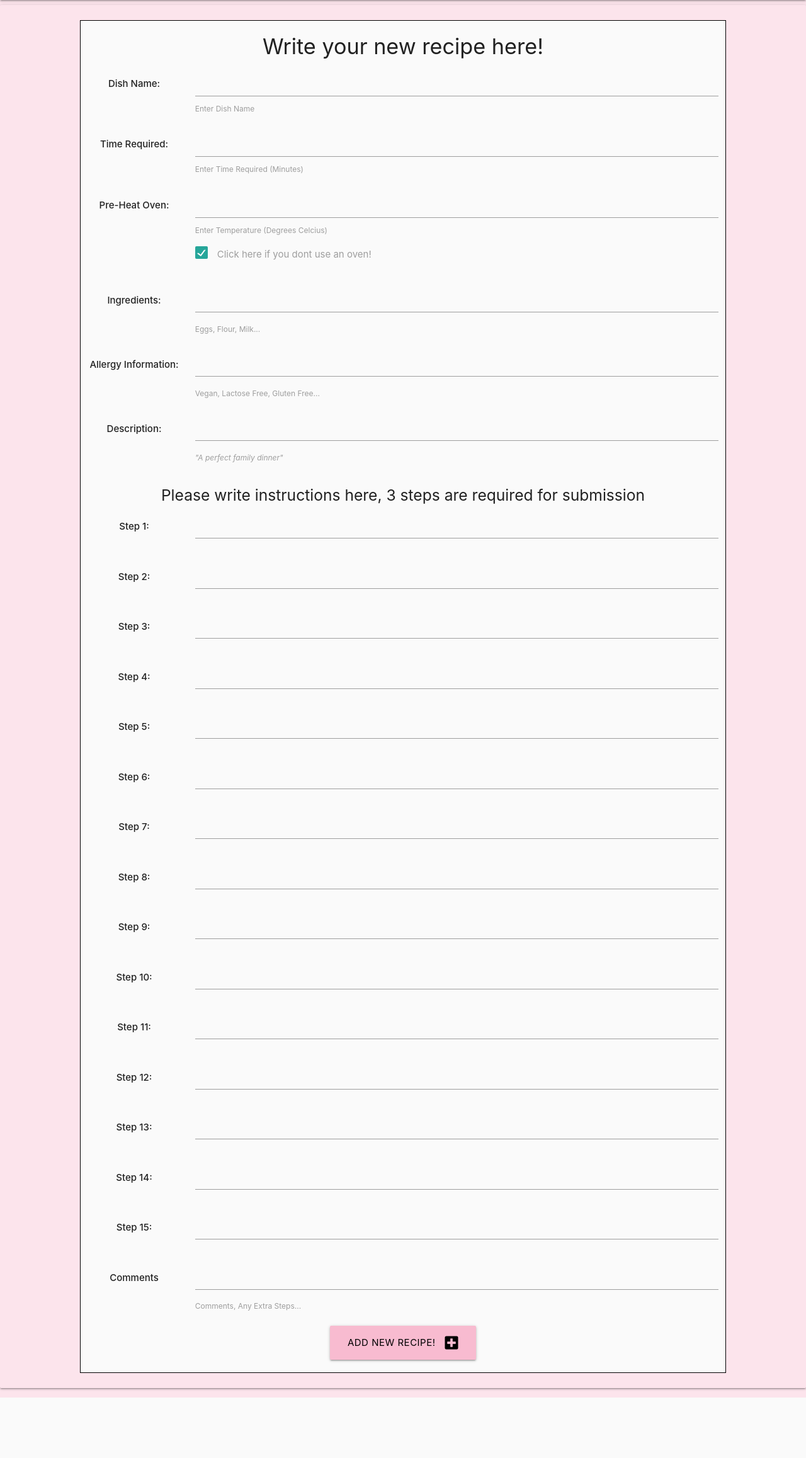
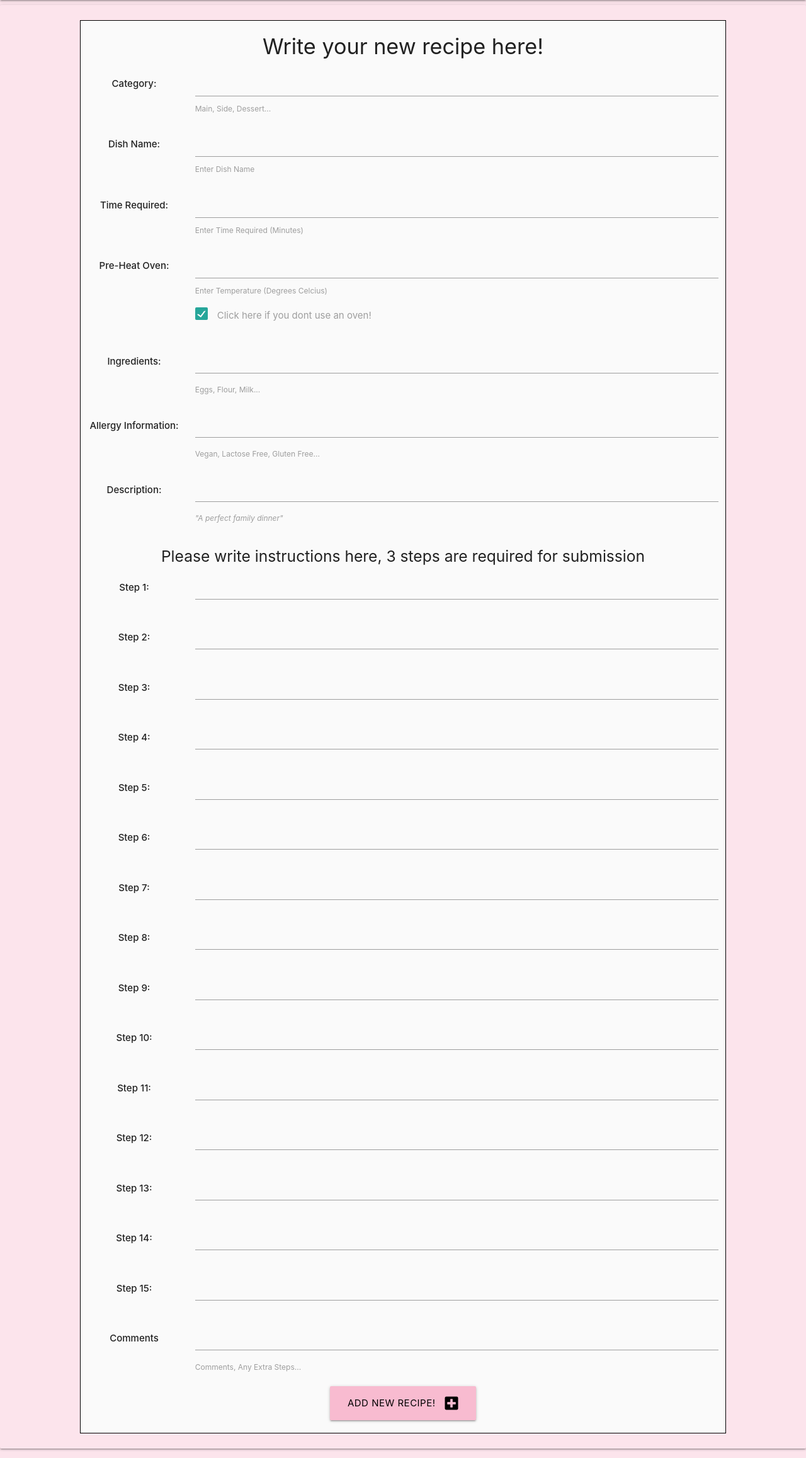
Before and after one commit to coolusername244/recipe-blog, a Flask app: page /add-recipe in a window 1280 px wide. Shown: the part 64-2379 px from the top of the page at 63% size. Before the commit the page ends 2283 px from the top, so only its background shows below. Run offline with Flask 2, Linux system fonts and the light colour scheme; some libraries are stand-ins or nearby versions.

Commit message:
Set up page for full recipe and tested form functionality and fixed

```diff
--- a/app.py
+++ b/app.py
@@ -24,8 +24,17 @@ def index():
 
 @app.route("/recipes")
 def recipes():
-    recipes = mongo.db.recipes.find()
+    recipes = list(mongo.db.recipes.find())
     return render_template("recipes.html", recipes=recipes)
+
+
+@app.route("/full_recipe/<recipe_id>")
+def full_recipe(recipe_id):
+    recipe_id = mongo.db.recipes.find_one({"_id": ObjectId(recipe_id)})
+    full_recipe = list(mongo.db.recipes.find(recipe_id))
+    return render_template(
+        "full_recipe.html", recipe=recipe_id, full_recipe=full_recipe
+        )
 
 
 @app.route("/add-recipe", methods=["GET", "POST"])
@@ -60,6 +69,7 @@ def add_recipe():
         return redirect(url_for("recipes"))
     return render_template("add_recipe.html")
 
+
 if __name__ == "__main__":
     app.run(host=os.environ.get("IP"),
             port=int(os.environ.get("PORT")),
--- a/templates/add_recipe.html
+++ b/templates/add_recipe.html
@@ -6,6 +6,17 @@
                     <h4>
                         Write your new recipe here!
                     </h4>
+                </div>
+                <!-- category -->
+                <div class="row">
+                    <div class="input-field col s2 center">
+                        <strong class="">Category:</strong>
+                    </div>
+                    <div class="div col s10">
+                        <input id="category" name="category" maxlength="50"
+                            type="text" class="validate" required>
+                        <label for="category">Main, Side, Dessert...</label>
+                    </div>
                 </div>
                 <!-- dish name -->
                 <div class="row">
@@ -36,7 +47,7 @@
                     </div>
                     <div class="div col s10">
                         <input id="preheat_oven" name="preheat_oven" minlength="5" maxlength="50"
-                            type="number" class="validate" required>
+                            type="number" class="validate">
                         <label for="preheat_oven">Enter Temperature (Degrees Celcius)</label>
                             <p>
                                 <label>
@@ -53,8 +64,7 @@
                         <strong class="">Ingredients:</strong>
                     </div>
                     <div class="div col s10">
-                        <textarea id="ingredients" name="ingredients" minlength="5"
-                            maxlength="200" class="materialize-textarea validate required"></textarea>
+                        <textarea id="ingredients" name="ingredients" minlength="5" class="materialize-textarea validate required"></textarea>
                         <label for="ingredients">Eggs, Flour, Milk...</label>
                     </div>
                 </div>
@@ -65,7 +75,7 @@
                     </div>
                     <div class="div col s10">
                         <textarea id="allergy_info" name="allergy_info" minlength="5"
-                            maxlength="200" class="materialize-textarea validate required"></textarea>
+                             class="materialize-textarea validate required"></textarea>
                         <label for="allergy_info">Vegan, Lactose Free, Gluten Free...</label>
                     </div>
                 </div>
@@ -75,9 +85,9 @@
                         <strong class="">Description:</strong>
                     </div>
                     <div class="div col s10">
-                        <textarea id="allergy_info" name="allergy_info" minlength="5"
-                            maxlength="200" class="materialize-textarea validate required"></textarea>
-                        <label for="allergy_info"><em>"A perfect family dinner"</em></label>
+                        <textarea id="description" name="description" minlength="5"
+                             class="materialize-textarea validate required"></textarea>
+                        <label for="description"><em>"A perfect family dinner"</em></label>
                     </div>
                 </div>
                 <!-- steps -->
@@ -91,7 +101,7 @@
                     </div>
                     <div class="div col s10">
                         <textarea id="step_one" name="step_one" minlength="5"
-                            maxlength="200" class="materialize-textarea validate required"></textarea>
+                             class="materialize-textarea validate required"></textarea>
                         <label for="step_one"></label>
                     </div>
                 </div>
@@ -102,7 +112,7 @@
                     </div>
                     <div class="div col s10">
                         <textarea id="step_two" name="step_two" minlength="5"
-                            maxlength="200" class="materialize-textarea validate required"></textarea>
+                             class="materialize-textarea validate required"></textarea>
                         <label for="step_two"></label>
                     </div>
                 </div>
@@ -113,7 +123,7 @@
                     </div>
                     <div class="div col s10">
                         <textarea id="step_three" name="step_three" minlength="5"
-                            maxlength="200" class="materialize-textarea validate required"></textarea>
+                             class="materialize-textarea validate required"></textarea>
                         <label for="step_three"></label>
                     </div>
                 </div>
@@ -124,7 +134,7 @@
                     </div>
                     <div class="div col s10">
                         <textarea id="step_four" name="step_four" minlength="5"
-                            maxlength="200" class="materialize-textarea validate"></textarea>
+                             class="materialize-textarea validate"></textarea>
                         <label for="step_four"></label>
                     </div>
                 </div>
@@ -135,7 +145,7 @@
                     </div>
                     <div class="div col s10">
                         <textarea id="step_five" name="step_five" minlength="5"
-                            maxlength="200" class="materialize-textarea validate"></textarea>
+                             class="materialize-textarea validate"></textarea>
                         <label for="step_five"></label>
                     </div>
                 </div>
@@ -146,7 +156,7 @@
                     </div>
                     <div class="div col s10">
                         <textarea id="step_six" name="step_six" minlength="5"
-                            maxlength="200" class="materialize-textarea validate"></textarea>
+                             class="materialize-textarea validate"></textarea>
                         <label for="step_six"></label>
                     </div>
                 </div>
@@ -157,7 +167,7 @@
                     </div>
                     <div class="div col s10">
                         <textarea id="step_seven" name="step_seven" minlength="5"
-                            maxlength="200" class="materialize-textarea validate"></textarea>
+                             class="materialize-textarea validate"></textarea>
                         <label for="step_seven"></label>
                     </div>
                 </div>
@@ -168,7 +178,7 @@
                     </div>
                     <div class="div col s10">
                         <textarea id="step_eight" name="step_eight" minlength="5"
-                            maxlength="200" class="materialize-textarea validate"></textarea>
+                             class="materialize-textarea validate"></textarea>
                         <label for="step_eight"></label>
                     </div>
                 </div>
@@ -179,7 +189,7 @@
                     </div>
                     <div class="div col s10">
                         <textarea id="step_nine" name="step_nine" minlength="5"
-                            maxlength="200" class="materialize-textarea validate"></textarea>
+                             class="materialize-textarea validate"></textarea>
                         <label for="step_nine"></label>
                     </div>
                 </div>
@@ -190,7 +200,7 @@
                     </div>
                     <div class="div col s10">
                         <textarea id="step_ten" name="step_ten" minlength="5"
-                            maxlength="200" class="materialize-textarea validate"></textarea>
+                             class="materialize-textarea validate"></textarea>
                         <label for="step_ten"></label>
                     </div>
                 </div>
@@ -201,7 +211,7 @@
                     </div>
                     <div class="div col s10">
                         <textarea id="step_eleven" name="step_eleven" minlength="5"
-                            maxlength="200" class="materialize-textarea validate"></textarea>
+                             class="materialize-textarea validate"></textarea>
                         <label for="step_eleven"></label>
                     </div>
                 </div>
@@ -212,7 +222,7 @@
                     </div>
                     <div class="div col s10">
                         <textarea id="step_twelve" name="step_twelve" minlength="5"
-                            maxlength="200" class="materialize-textarea validate"></textarea>
+                             class="materialize-textarea validate"></textarea>
                         <label for="step_twelve"></label>
                     </div>
                 </div>
@@ -223,7 +233,7 @@
                     </div>
                     <div class="div col s10">
                         <textarea id="step_thirteen" name="step_thirteen" minlength="5"
-                            maxlength="200" class="materialize-textarea validate"></textarea>
+                             class="materialize-textarea validate"></textarea>
                         <label for="step_thirteen"></label>
                     </div>
                 </div>
@@ -234,7 +244,7 @@
                     </div>
                     <div class="div col s10">
                         <textarea id="step_fourteen" name="step_fourteen" minlength="5"
-                            maxlength="200" class="materialize-textarea validate"></textarea>
+                             class="materialize-textarea validate"></textarea>
                         <label for="step_fourteen"></label>
                     </div>
                 </div>
@@ -245,7 +255,7 @@
                     </div>
                     <div class="div col s10">
                         <textarea id="step_fifteen" name="step_fifteen" minlength="5"
-                            maxlength="200" class="materialize-textarea validate"></textarea>
+                             class="materialize-textarea validate"></textarea>
                         <label for="step_fifteen"></label>
                     </div>
                 </div>
--- a/templates/recipes.html
+++ b/templates/recipes.html
@@ -28,7 +28,7 @@
                     <p>{{ recipe.description }}</p>
                 </div>
                 <div class="card-action center">
-                    <a href="#">Full Recipe!</a>
+                    <a href="{{ url_for('full_recipe', recipe_id=recipe._id) }}">Full Recipe!</a>
                 </div>
             </div>
         </div>
```
Also changed, not shown: templates/full_recipe.html (added, +8 -0 lines).
